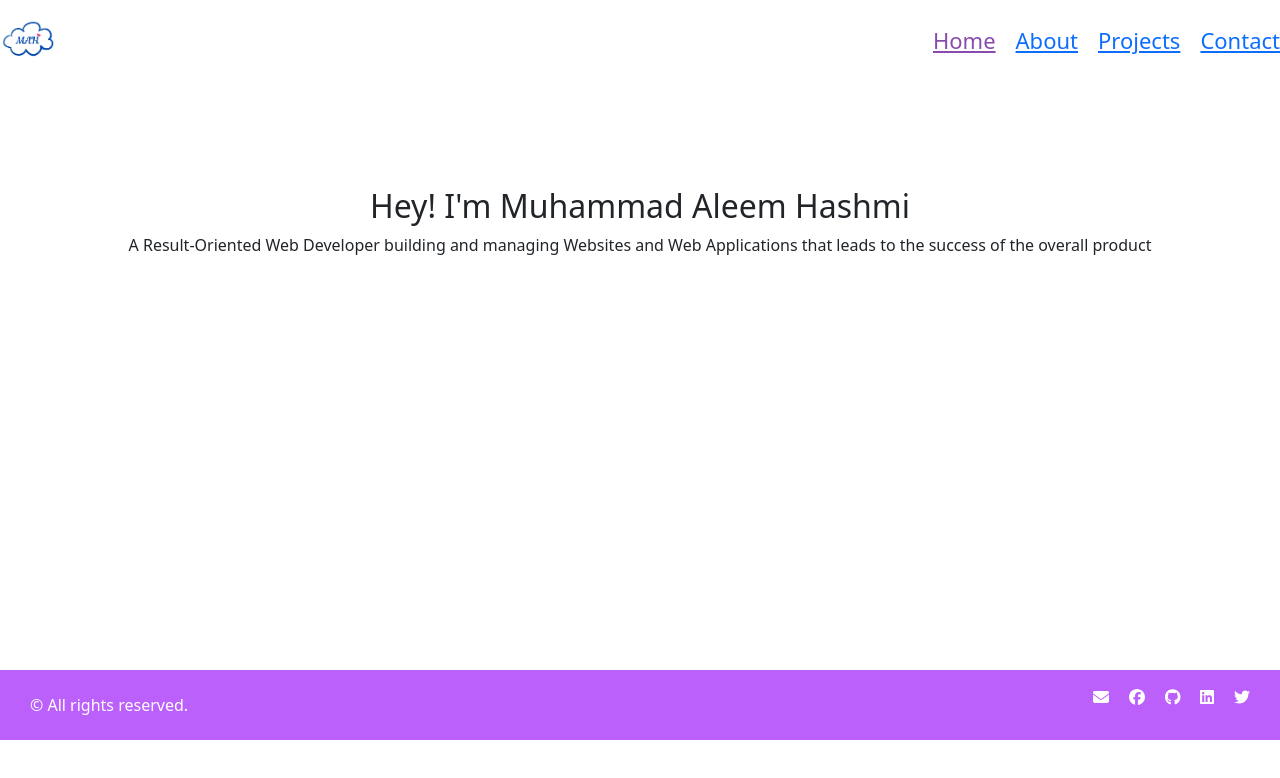
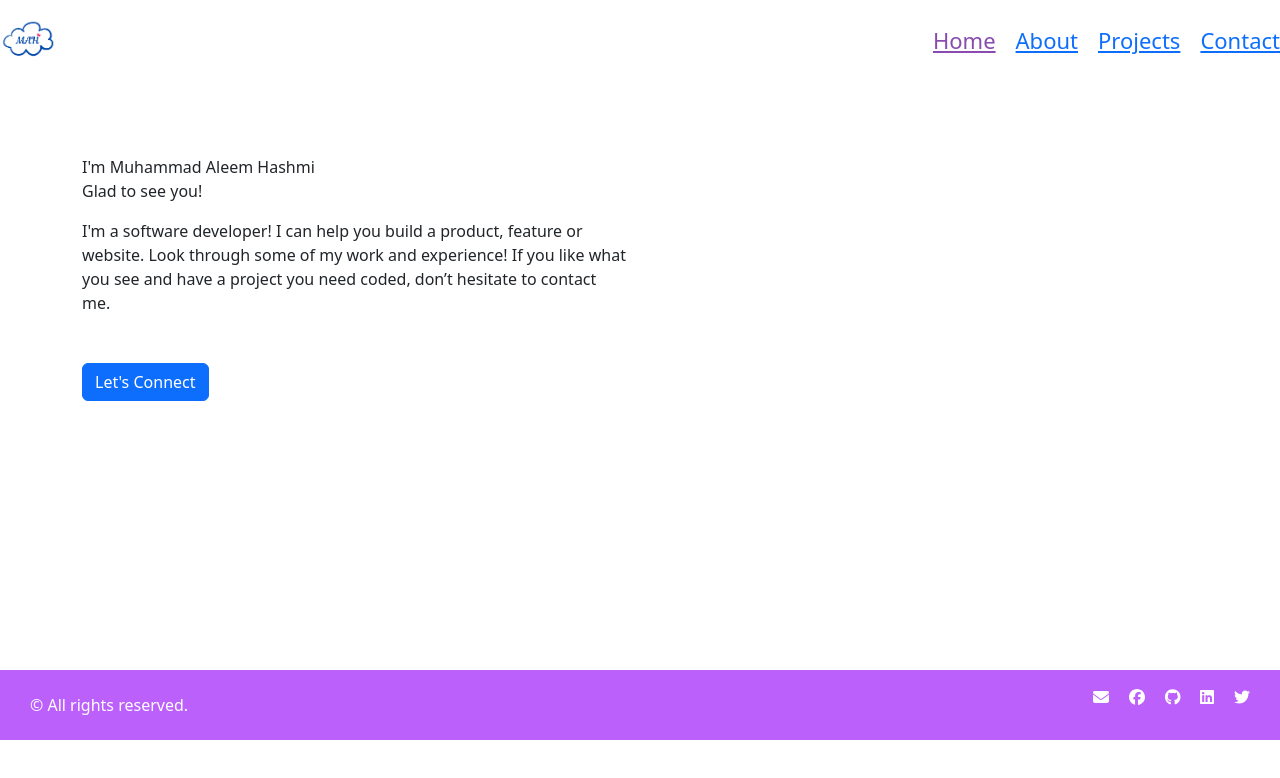
Before and after one commit to MAleemH/muhammad-aleem-hashmi-portfolio, a React (Create React App) app: page / in a window 1280 px wide. Shown: the top 778 px of the page. Built offline with nearby package versions, Linux system fonts and the light colour scheme.

Commit message:
Used bootstrap classes and aos data attributes

```diff
--- a/src/components/home.js
+++ b/src/components/home.js
@@ -1,11 +1,26 @@
 const Home = () => (
   <div className="main">
-    <div className="hero-section">
-      <h2>Hey! I&apos;m Muhammad Aleem Hashmi</h2>
-      <p>
-        A Result-Oriented Web Developer building and managing Websites and Web
-        Applications that leads to the success of the overall product
-      </p>
+    <div className="container hero-section mt-5">
+      <div className="row">
+        <div className="col-sm-12 col-md-6 col-xl-6">
+          <div className="hero-title mb-3">
+            I&apos;m Muhammad Aleem Hashmi
+            <br />
+            Glad to see you!
+          </div>
+
+          <p className="mb-5" data-aos="fade-right" data-aos-duration="500" data-aos-once="true">
+            I&apos;m a software developer! I can help you build a product,
+            feature or website. Look through some of my work and experience! If
+            you like what you see and have a project you need coded, don’t
+            hesitate to contact me.
+          </p>
+
+          <a href="/contact" className="btn btn-primary">
+            Let&apos;s Connect
+          </a>
+        </div>
+      </div>
     </div>
   </div>
 );
```
